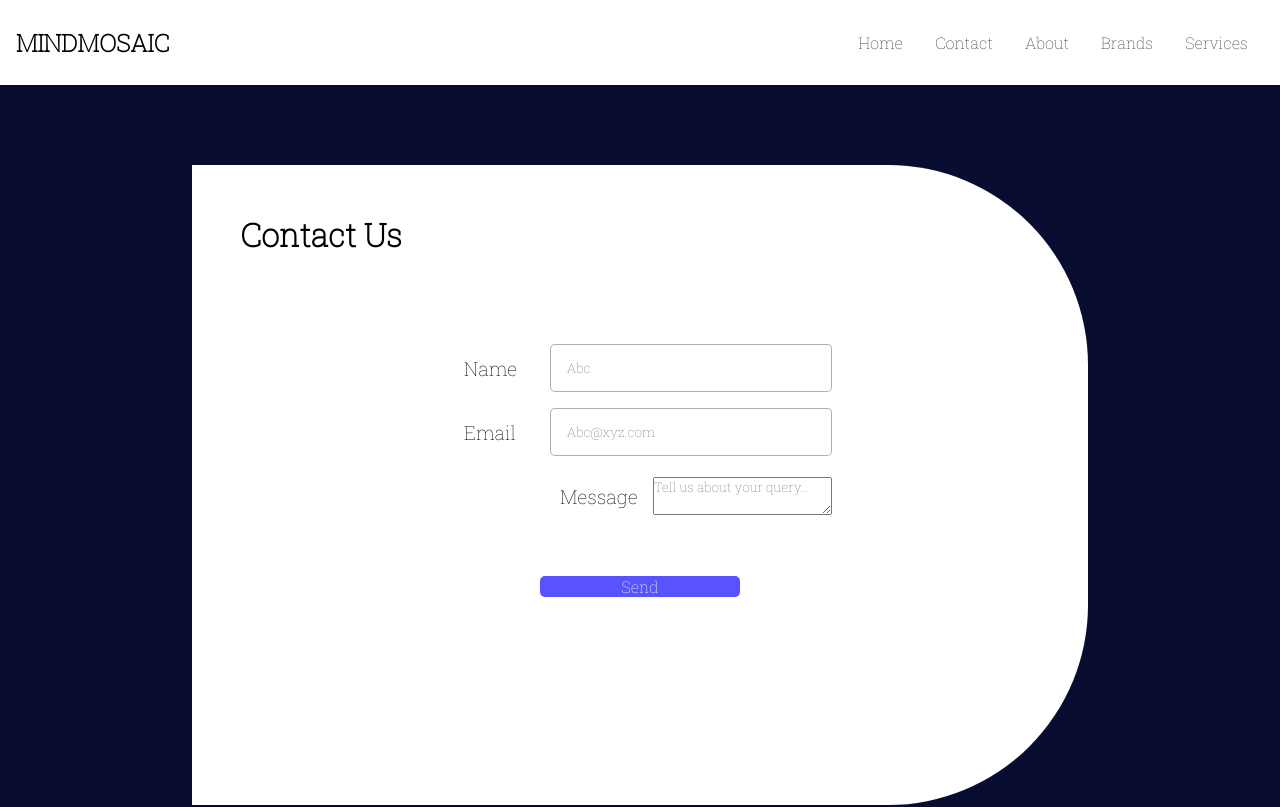
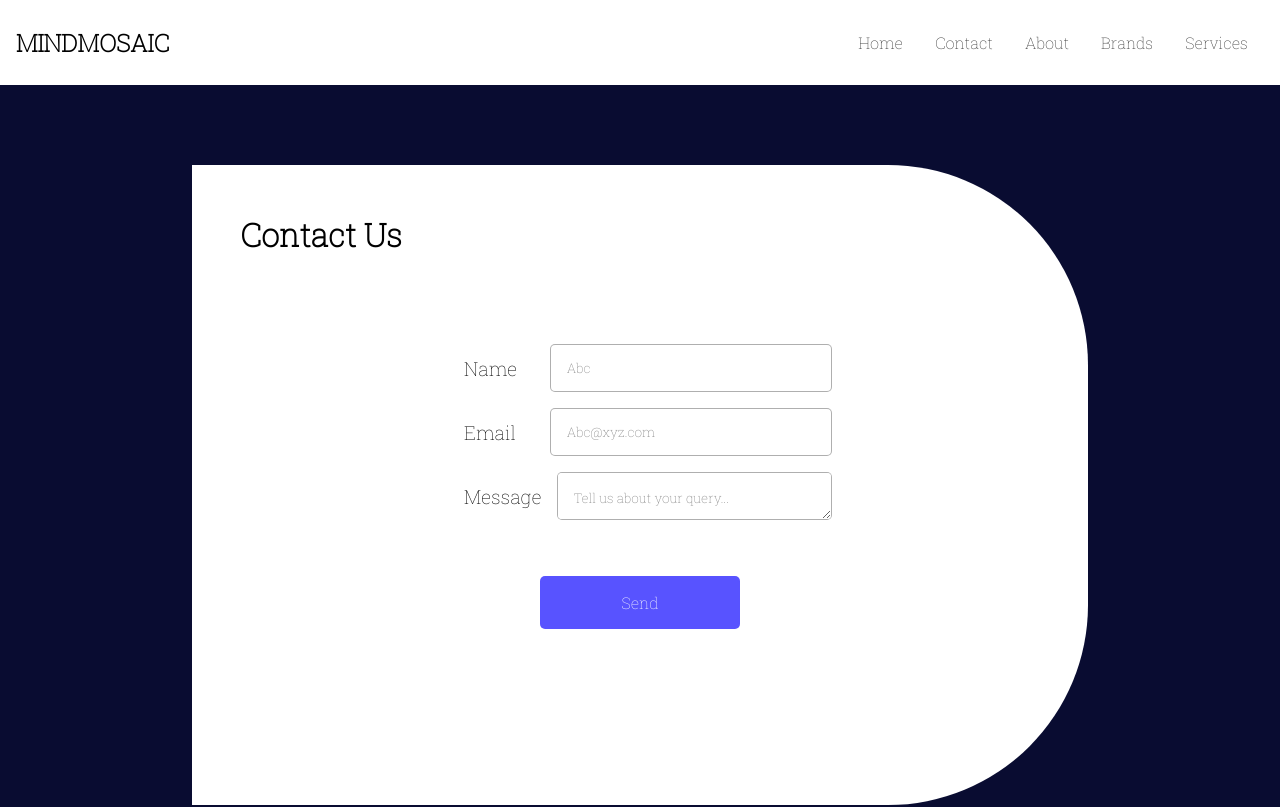
Before and after one commit to ncktmahajan/MindMosaic, a React (Create React App) app: page /contact in a window 1280 px wide. Shown: the top 807 px of the page. Built offline with nearby package versions, Linux system fonts and the light colour scheme.

Commit message:
Update Contact.scss

```diff
--- a/src/styles/Contact.scss
+++ b/src/styles/Contact.scss
@@ -1,6 +1,6 @@
 @import "colors";
 
-.contact{
+.contact {
   width: 100%;
   height: 100vh;
   background-color: $second;
@@ -8,21 +8,21 @@
   justify-content: center;
   align-items: center;
 
-    >main {
+  > main {
     background-color: $first;
     height: 40rem;
     width: 70%;
     padding: 3rem;
     border-radius: 0 200px 200px 0;
 
-        >form {
+    > form {
       margin: 5rem;
       display: flex;
       flex-direction: column;
       align-items: center;
       justify-content: center;
 
-            >div {
+      > div {
         height: 3rem;
         width: 60%;
         display: flex;
@@ -30,13 +30,14 @@
         justify-content: flex-end;
         margin: 0.5rem;
 
-                >label {
+        > label {
           font: 400 1.2rem $text1;
           width: 20%;
           margin: 0 1rem;
         }
 
-                >input {
+        > input,
+        > textarea {
           align-self: stretch;
           width: 80%;
           padding: 1rem;
@@ -46,16 +47,16 @@
         }
       }
 
-            >button {
+      > button {
         margin: 3rem 0;
-                padding: 0rem;
+        padding: 1rem;
         border: none;
         border-radius: 5px;
         background-color: $third;
         color: $first;
         width: 200px;
         font: 500 1rem $text1;
-                &:hover{
+        &:hover {
           opacity: 0.9;
         }
       }
```
Lines whose indentation alone changed are shown as unchanged.
